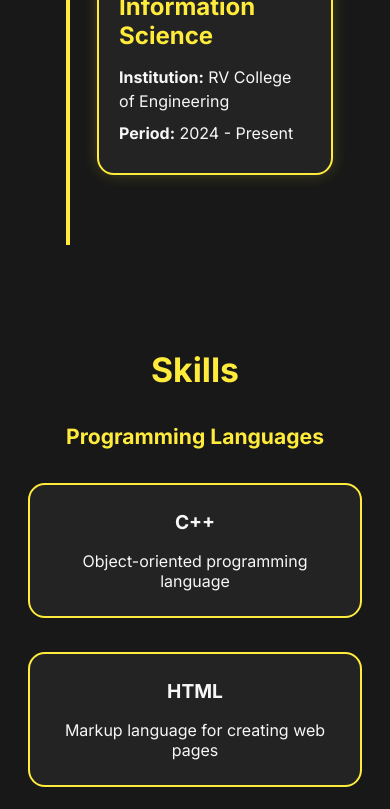
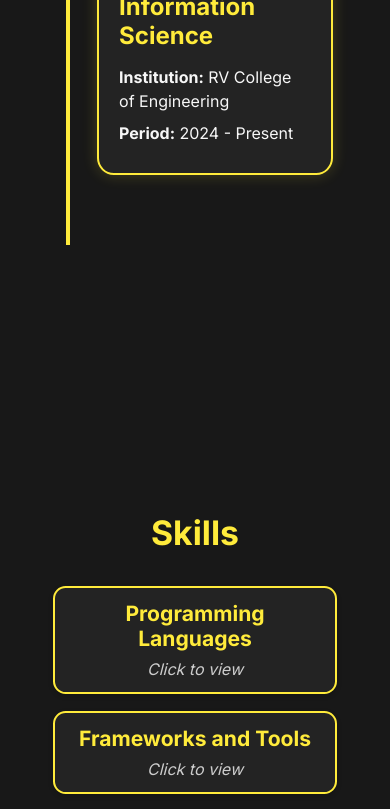
Before and after one commit to gshlok/portfolio, a React (Vite) app: page / in a window 390 px wide. Shown: the part 1879-2688 px from the top of the page. Built offline with nearby package versions, Linux system fonts and the light colour scheme.

Commit message:
Visual Improvements

```diff
--- a/src/components/CardNav.tsx
+++ b/src/components/CardNav.tsx
@@ -205,6 +205,12 @@ const CardNav: React.FC<CardNavProps> = ({
                         type="button"
                         className="card-nav-cta-button hidden md:inline-flex border-0 rounded-[calc(0.75rem-0.2rem)] px-4 h-full font-medium cursor-pointer transition-colors duration-300"
                         style={{ backgroundColor: buttonBgColor, color: buttonTextColor }}
+                        onClick={() => {
+                            const contactSection = document.getElementById('contact');
+                            if (contactSection) {
+                                contactSection.scrollIntoView({ behavior: 'smooth' });
+                            }
+                        }}
                     >
                         Contact Me
                     </button>
--- a/src/components/Skills.css
+++ b/src/components/Skills.css
@@ -16,69 +16,134 @@
 
 #skills h3 {
     color: #FFEB3B;
-    font-size: 3vh; /* Reduced from 6vh to 3vh */
-    margin-bottom: 2vh;
+    font-size: 3vh;
+    margin-bottom: 1vh;
     text-align: center;
 }
 
 #skills h4 {
-    margin-bottom: 2vh;
-    font-size: 1.5rem;
+    margin-bottom: 1vh;
+    font-size: 1.3rem;
 }
 
-.skills-grid {
+.skills-tabs {
     display: flex;
-    flex-direction: column;
-    gap: 6vh;
+    flex-wrap: wrap;
+    justify-content: center;
+    gap: 2vh;
+    width: 90%;
+    margin: 0 auto 4vh;
+}
+
+.tab {
+    background: #232323;
+    padding: 2vh 3vh;
+    border-radius: 1.5vh;
+    width: 30%;
+    min-width: 250px;
+    color: #F7F7F7;
+    border: 2px solid #FFEB3B;
+    cursor: pointer;
+    transition: all 0.3s cubic-bezier(0.25, 0.8, 0.25, 1);
+    text-align: center;
+    box-shadow: 0 2px 5px rgba(0, 0, 0, 0.2);
+}
+
+.tab:hover {
+    transform: translateY(-3px);
+    box-shadow: 0 5px 15px rgba(255, 235, 59, 0.3);
+}
+
+.tab:active {
+    transform: translateY(1px);
+}
+
+.tab p {
+    margin: 0;
+    font-style: italic;
+    opacity: 0.8;
+    font-size: 1rem;
+}
+
+.skills-content {
     width: 90%;
     margin: 0 auto;
-    text-align: center;
+    transition: all 0.3s ease;
 }
 
 .skills-category {
-    display: flex;
-    flex-direction: column;
-    gap: 2vh;
+    animation: fadeIn 0.5s ease forwards;
+}
+
+@keyframes fadeIn {
+    from {
+        opacity: 0;
+        transform: translateY(20px);
+    }
+    to {
+        opacity: 1;
+        transform: translateY(0);
+    }
 }
 
 .skills-category .skills-list {
-    display: grid;
-    grid-template-columns: repeat(auto-fit, minmax(300px, 1fr));
-    gap: 4vh;
+    display: flex;
+    flex-direction: column;
+    gap: 1.5vh;
+    max-width: 600px;
+    margin: 0 auto;
 }
 
 .skill-card {
     background: #232323;
-    padding: 4vh;
-    border-radius: 2vh;
+    padding: 2vh 3vh;
+    border-radius: 1.5vh;
     width: 100%;
     color: #F7F7F7;
-    border: 2px solid #FFEB3B;
+    border: 1px solid #FFEB3B;
+    transition: all 0.2s ease;
+    text-align: left;
+    display: flex;
+    justify-content: space-between;
+    align-items: center;
 }
 
 .skill-card:hover {
-    transition: 0.3s;
-    transform: scale(1.05);
-    box-shadow: 0 0 16px #FFEB3B33;
+    transform: translateX(5px);
+    box-shadow: 0 0 10px rgba(255, 235, 59, 0.3);
 }
 
 .skill-card h4 {
-    margin-bottom: 2vh;
+    margin-bottom: 0;
+    margin-right: 15px;
+    flex: 1;
+}
+
+.skill-description {
+    flex: 2;
+    font-size: 0.9rem;
+    opacity: 0.9;
+}
+
+.skill-description p {
+    margin: 0;
 }
 
 /* Responsive design */
 @media (max-width: 768px) {
-    .skills-grid {
-        width: 95%;
+    .skills-tabs {
+        flex-direction: column;
+        align-items: center;
     }
 
-    .skills-category .skills-list {
-        grid-template-columns: 1fr;
-        width: 100%;
+    .tab {
+        width: 90%;
+        min-width: unset;
+        padding: 1.5vh 2vh;
     }
 
     .skill-card {
-        padding: 3vh;
+        padding: 1.5vh 2vh;
     }
 
     #skills h2 {
@@ -86,10 +151,14 @@
     }
 
     #skills h3 {
-        font-size: 2.5vh; /* Reduced from 3vh to 2.5vh for mobile */
+        font-size: 2.5vh;
     }
 
     #skills h4 {
-        font-size: 1.2rem;
+        font-size: 1.1rem;
+    }
+
+    .skill-description {
+        font-size: 0.8rem;
     }
 }
--- a/src/components/Skills.tsx
+++ b/src/components/Skills.tsx
@@ -1,7 +1,9 @@
-import React from 'react';
+import React, { useState } from 'react';
 import './Skills.css';
 
 const Skills: React.FC = () => {
+    const [activeTab, setActiveTab] = useState<string | null>(null);
+
     const programmingLanguages = [
         { name: 'C++', description: 'Object-oriented programming language' },
         { name: 'HTML', description: 'Markup language for creating web pages' },
@@ -24,9 +26,23 @@ const Skills: React.FC = () => {
     return (
         <section id="skills" className="section">
             <h2>Skills</h2>
-            <div className="skills-grid">
+            <div className="skills-tabs">
+                <div className="tab" onClick={() => setActiveTab(activeTab === 'programming' ? null : 'programming')}>
+                    <h3>Programming Languages</h3>
+                    <p>Click to view</p>
+                </div>
+                <div className="tab" onClick={() => setActiveTab(activeTab === 'frameworks' ? null : 'frameworks')}>
+                    <h3>Frameworks and Tools</h3>
+                    <p>Click to view</p>
+                </div>
+                <div className="tab" onClick={() => setActiveTab(activeTab === 'version' ? null : 'version')}>
+                    <h3>Version Control</h3>
+                    <p>Click to view</p>
+                </div>
+            </div>
+            <div className="skills-content">
+                {activeTab === 'programming' && (
                     <div className="skills-category">
-                    <h3>Programming Languages</h3>
                         <div className="skills-list">
                             {programmingLanguages.map((skill, index) => (
                                 <div className="skill-card" key={`pl-${index}`}>
@@ -38,8 +54,9 @@ const Skills: React.FC = () => {
                             ))}
                         </div>
                     </div>
+                )}
+                {activeTab === 'frameworks' && (
                     <div className="skills-category">
-                    <h3>Frameworks and Tools</h3>
                         <div className="skills-list">
                             {frameworksTools.map((skill, index) => (
                                 <div className="skill-card" key={`ft-${index}`}>
@@ -51,8 +68,9 @@ const Skills: React.FC = () => {
                             ))}
                         </div>
                     </div>
+                )}
+                {activeTab === 'version' && (
                     <div className="skills-category">
-                    <h3>Version Control</h3>
                         <div className="skills-list">
                             {versionControl.map((skill, index) => (
                                 <div className="skill-card" key={`vc-${index}`}>
@@ -64,6 +82,7 @@ const Skills: React.FC = () => {
                             ))}
                         </div>
                     </div>
+                )}
             </div>
         </section>
     );
```
Lines whose indentation alone changed are shown as unchanged.
